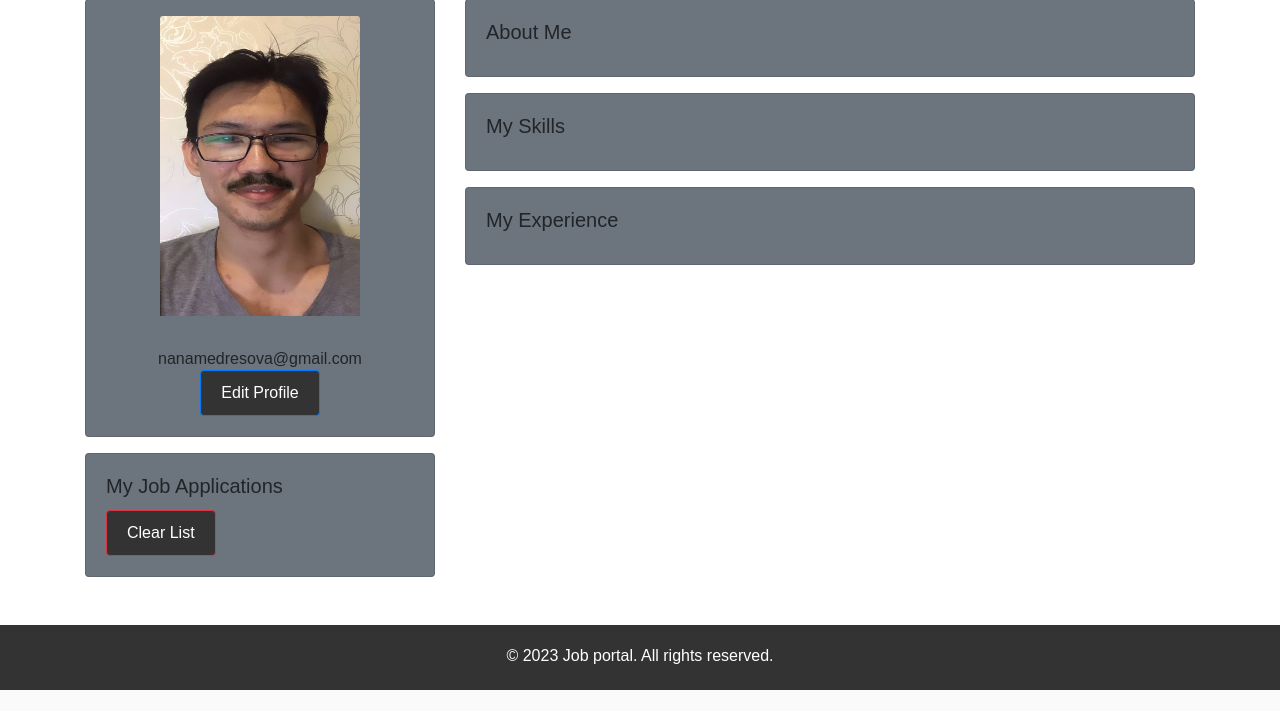
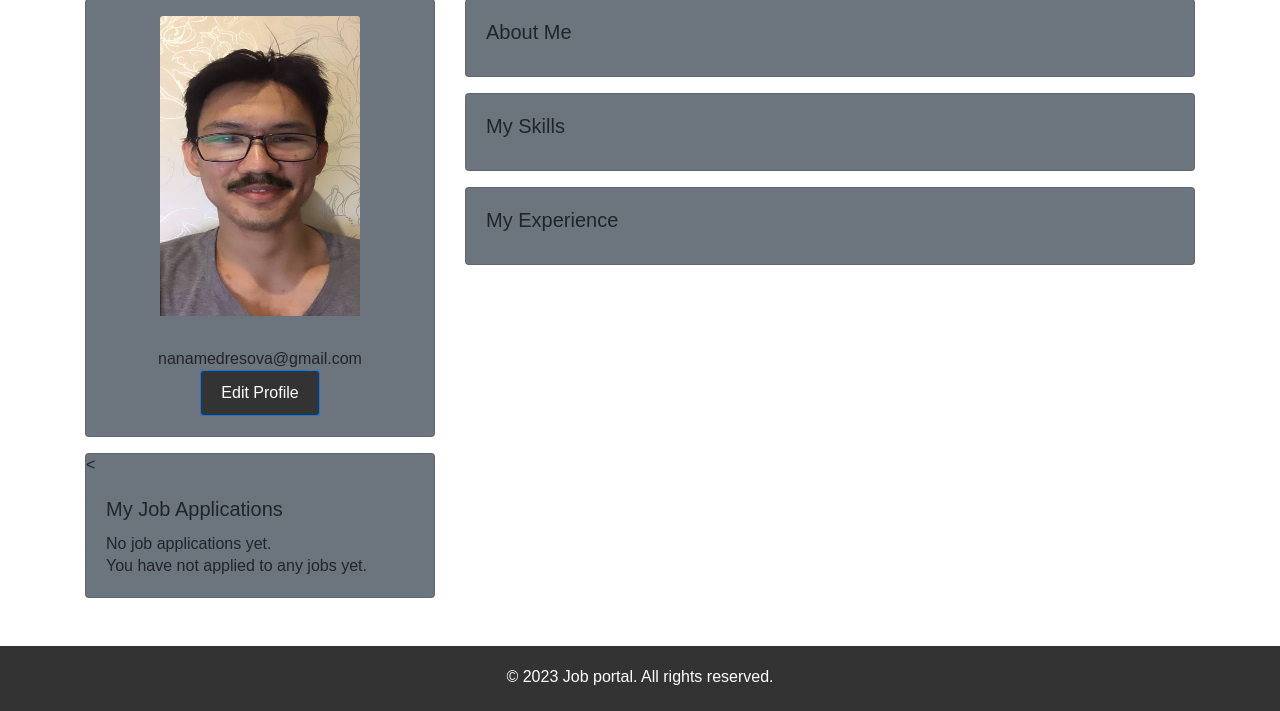
Before and after one commit to MyrHlorid/FinalProject, a Django app: page /profile/ in a window 1280 px wide. Shown: the part 114-825 px from the top of the page. Before the commit the page ends 804 px from the top, so only its background shows below. Run offline with Django 3.2, Linux system fonts and the light colour scheme; a user stored in the database is signed in; data comes from the database, SQL or seed files in the repository; both versions use the stored data as it was after the commit; some libraries are stand-ins or nearby versions.

Commit message:
profile jobs application ready

```diff
--- a/job_portal/models.py
+++ b/job_portal/models.py
@@ -3,10 +3,6 @@ from django.utils import timezone
 from django.contrib.auth.models import User
 
 # Create your models here.
-
-
-
-from django.db import models
 
 class Job(models.Model):
     job_name = models.CharField(max_length=200, default='')
@@ -25,8 +21,11 @@ class Job(models.Model):
     def __str__(self):
         return self.job_name
 
+class UserJob(models.Model):
+    user = models.ForeignKey(User, on_delete=models.CASCADE)
+    job = models.ForeignKey(Job, on_delete=models.CASCADE)
 
-class Candidates (models.Model):
+class Candidates(models.Model):
     name = models.CharField(max_length=200, null=True)
     email = models.CharField(max_length=200, null=True)
     resume = models.FileField(null=True)
--- a/job_portal/templates/job_portal/Profile.html
+++ b/job_portal/templates/job_portal/Profile.html
@@ -20,14 +20,33 @@
                 </div>
             </div>
             <div class="card mt-3 bg-secondary">
-                <div class="card-body">
-                    <h5 class="card-title">My Job Applications</h5>
-                    <ul>
-                        {% for job in user.jobs.all %}
-                            <li>{{ job.title }}</li>
-                        {% endfor %}
+              <<div class="card-body">
+                  <h5 class="card-title">My Job Applications</h5>
+                  {% if job_applies %}
+                    <ul class="list-group">
+                      {% for job_apply in job_applies %}
+                        <li class="list-group-item">{{ job_apply.job.job_name }}</li>
+                      {% endfor %}
                     </ul>
-                    <a href="#" class="btn btn-danger">Clear List</a>
+                    <a href="{% url 'clear_user_jobs' %}" class="btn btn-danger">Clear List</a>
+                  {% else %}
+                    <p>No job applications yet.</p>
+                  {% endif %}
+                  {% if user.is_authenticated %}
+                    {% with user_jobs=user.userjob_set.all %}
+                      {% if user_jobs %}
+                        <h6>Applied Jobs:</h6>
+                        <ul class="list-group">
+                          {% for job_apply in user_jobs %}
+                            <li class="list-group-item">{{ job_apply.job.job_name }}</li>
+                          {% endfor %}
+                        </ul>
+                        <a href="{% url 'clear_user_jobs' %}" class="btn btn-danger">Clear List</a>
+                      {% else %}
+                        <p>You have not applied to any jobs yet.</p>
+                      {% endif %}
+                    {% endwith %}
+                  {% endif %}
                 </div>
             </div>
         </div>
--- a/job_portal/templates/job_portal/job_list.html
+++ b/job_portal/templates/job_portal/job_list.html
@@ -17,7 +17,9 @@
                         <p class="card-text"><strong>Salary:</strong>{{job.salary}}</p>
                         <p class="card-text"><strong>Experience:</strong>{{job.experience}}</p>
                         <p class="card-text"><strong>Description:</strong>{{job.description}}</p>
-                        <a href="#" class="btn btn-dark">Apply now</a>
+                        {% if user.is_authenticated %}
+                        <a href="{% url 'add_job_to_user' job_id=job.id %}" class="btn btn-dark">Apply now</a>
+                        {% endif %}
                     </div>
                 </div>
             </div>
--- a/job_portal/urls.py
+++ b/job_portal/urls.py
@@ -9,10 +9,13 @@ urlpatterns = [
     path('register/', views.register_request, name="register"),
     path('login/', views.login_request, name="login"),
     path("logout", views.logout_request, name="logout"),
+    path('jobs/', views.job_list, name='job_list'),
     path('job_list/', views.job_list, name="joblist"),
-    path('job_add/', views.create_job, name="create a new job"),
+    path('add-job/', views.add_job_to_user, name='add_job_to_user'),
+    path('clear_user_jobs/', views.clear_user_jobs, name='clear_user_jobs'),
     path('profile/', views.profile_view, name="profile"),
     path('profile/<int:pk>/', profile_view, name='profile_view'),
     path('profile/create/', profile_create, name='profile_create'),
-    path('profile/<int:pk>/update/', profile_update, name='profile_update')
+    path('profile/<int:pk>/update/', profile_update, name='profile_update'),
+    path('add_job_to_user/<int:job_id>/', views.add_job_to_user, name='add_job_to_user'),
 ] + static(settings.MEDIA_URL, document_root=settings.MEDIA_ROOT)
--- a/job_portal/views.py
+++ b/job_portal/views.py
@@ -8,6 +8,9 @@ from .models import Profile
 from .models import Job
 from django.contrib.auth.decorators import login_required
 from django.contrib.auth.models import User
+from .forms import ApplyJobForm
+from .models import Job, Candidates, Profile, UserJob
+from django.http import HttpResponse
 
 
 def index(request):
@@ -51,6 +54,51 @@ def logout_request(request):
     messages.info(request, "You have successfully logged out.")
     return render(request, "base.html")
 
+
+def add_job_to_user(request, job_id):
+    user = request.user
+    job = Job.objects.get(id=job_id)
+    user_job = UserJob(user=user, job=job)
+    user_job.save()
+    return redirect('job_list')
+def job_name(request, job_id, user_id):
+    user_job = get_object_or_404(UserJob, job_id=job_id, user_id=user_id)
+    job_name = user_job.job.job_name
+    return HttpResponse(job_name)
+def clear_user_jobs(request):
+    if request.user.is_authenticated:
+        user_jobs = UserJob.objects.filter(user=request.user)
+        user_jobs.delete()
+    return redirect('profile')
+@login_required
+def apply_job(request, job_id):
+    job = Job.objects.get(id=job_id)
+    if request.method == 'POST':
+        form = ApplyJobForm(request.POST, request.FILES)
+        if form.is_valid():
+            user = request.user
+            if not user.is_authenticated:
+                return redirect('login')
+            applicant_name = form.cleaned_data.get('name')
+            applicant_email = form.cleaned_data.get('email')
+            phone = form.cleaned_data.get('phone')
+            cv = form.cleaned_data.get('cv')
+            cover_letter = form.cleaned_data.get('cover_letter')
+            job_apply = JobApply.objects.create(
+                job=job,
+                user=user,
+                applicant_name=applicant_name,
+                applicant_email=applicant_email,
+                phone=phone,
+                cv=cv,
+                cover_letter=cover_letter
+            )
+            job_apply.save()
+            return redirect('profile')
+    else:
+        form = ApplyJobForm()
+    context = {'job': job, 'form': form}
+    return render(request, 'job/apply_job.html', context)
 
 def create_job(request):
     if request.method == 'POST':
```
Also changed, not shown: job_portal/forms.py (+7 -0 lines), job_portal/templates/job_portal/apply_job.html (added, +41 -0 lines), db.sqlite3, job_portal/migrations/0004_userjob.py (added), media/profile_photos/Leonardo_Diffusion_Emma_Watson_from_the_Star_Wars_universe_las_3.jpg (added).
